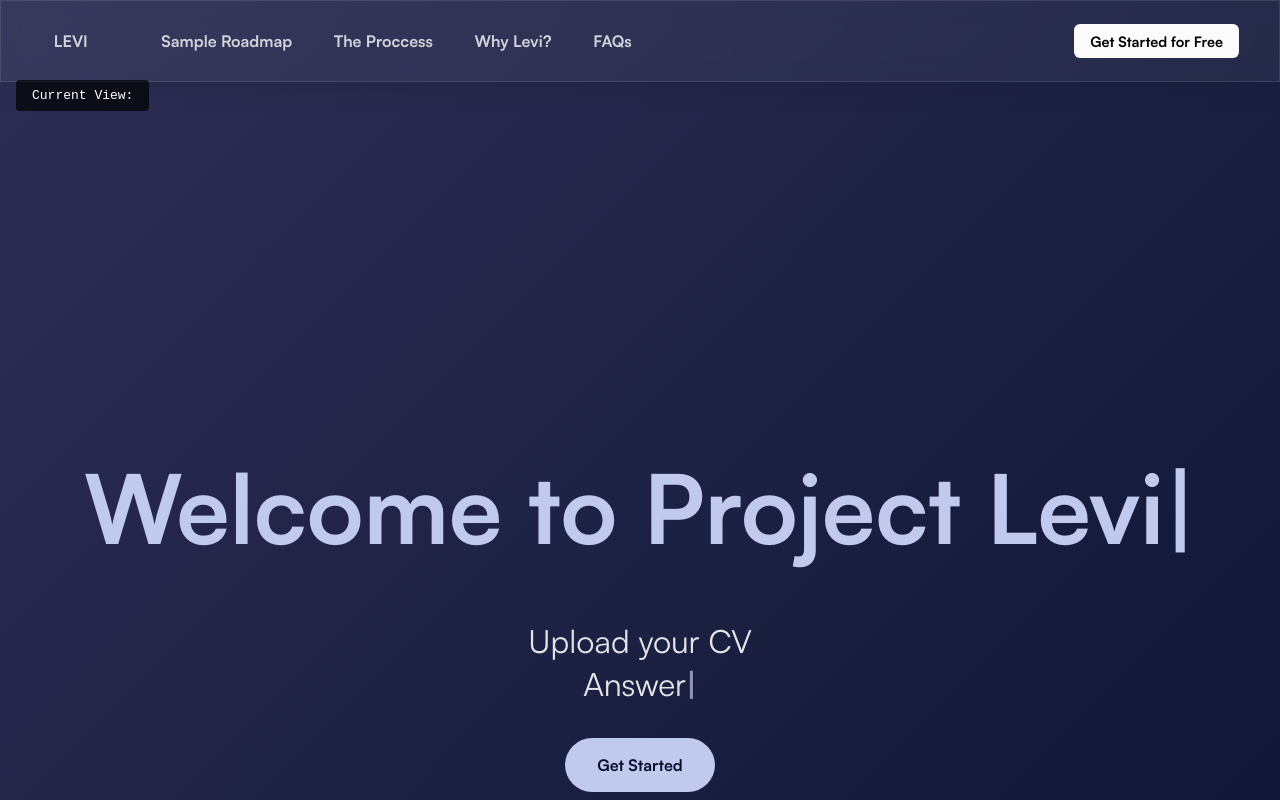
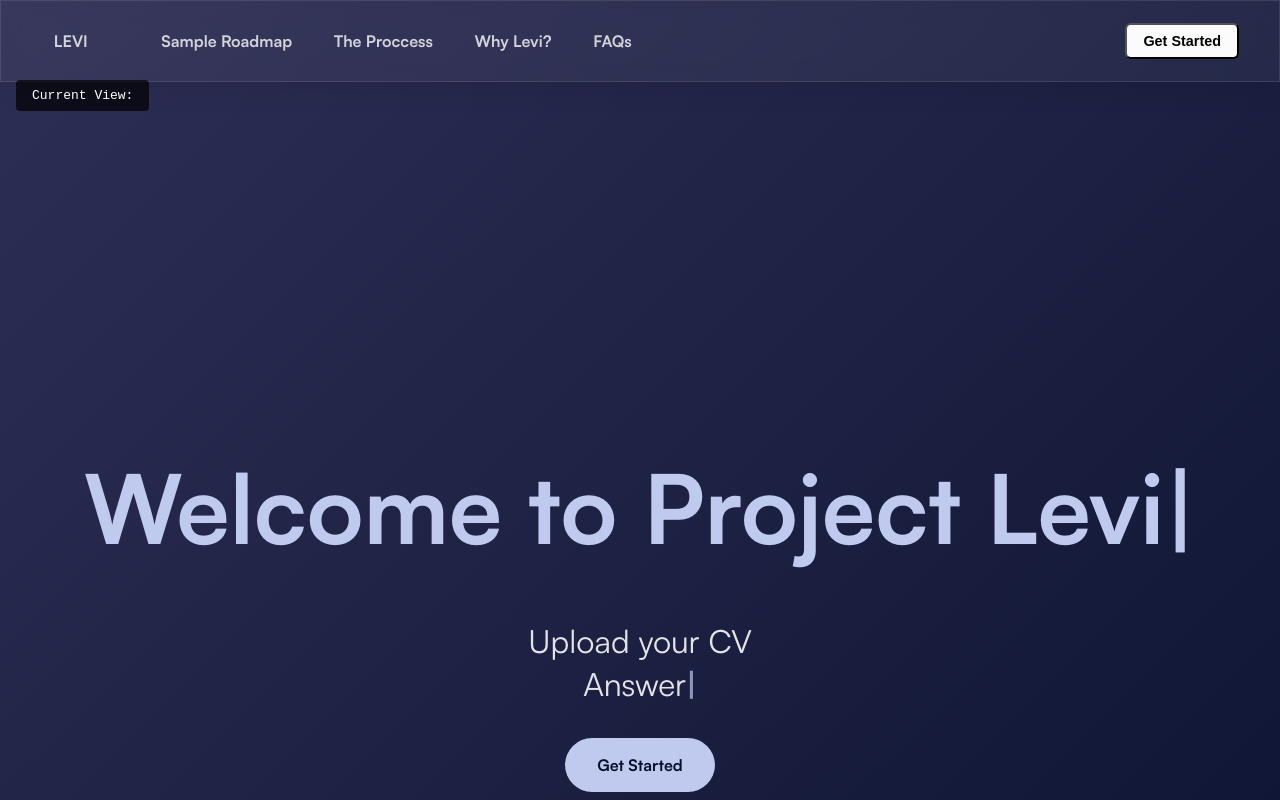
Before and after one commit to es2323/PROJECT-LEVI, a Vue app in the folder frontend/: page / in a window 1280 px wide. Shown: the top 800 px of the page. Built offline with nearby package versions, Linux system fonts and the light colour scheme.

Commit message:
Task: Complete Google Login Start

```diff
--- a/frontend/src/components/LandingPage.vue
+++ b/frontend/src/components/LandingPage.vue
@@ -22,6 +22,23 @@
 
 <script setup>
 import Typewriter from './Typewriter.vue';
+
+function redirectToGoogleLogin() {
+  // 1. Get your Client ID from the environment variables
+  const clientId = import.meta.env.VITE_GOOGLE_CLIENT_ID;
+
+  // 2. This is the backend endpoint Google will redirect the user back to
+  const redirectUri = "http://127.0.0.1:8000/api/auth/google/callback";
+
+  // 3. These are the permissions you're asking for
+  const scope = "openid profile email";
+
+  // 4. Construct the full Google OAuth URL
+  const authUrl = `https://accounts.google.com/o/oauth2/v2/auth?client_id=${clientId}&redirect_uri=${redirectUri}&response_type=code&scope=${scope}&access_type=offline&prompt=consent`;
+
+  // 5. Redirect the user to that URL
+  window.location.href = authUrl;
+}
 </script>
 
 <style scoped>
--- a/frontend/src/components/NavBar.vue
+++ b/frontend/src/components/NavBar.vue
@@ -12,11 +12,31 @@
       </div>
       </div>
 
-    <div class="nav-cta">
-      <a href="#upload" class="cta-button">Get Started for Free</a>
+    <div class="landing-container">
+      <button @click="redirectToGoogleLogin" class="cta-button">Get Started</button>
     </div>
   </nav>
 </template>
+
+<script setup>
+
+function redirectToGoogleLogin() {
+  // 1. Get your Client ID from the environment variables
+  const clientId = import.meta.env.VITE_GOOGLE_CLIENT_ID;
+
+  // 2. This is the backend endpoint Google will redirect the user back to
+  const redirectUri = "http://127.0.0.1:8000/api/auth/google/callback";
+
+  // 3. These are the permissions you're asking for
+  const scope = "openid profile email";
+
+  // 4. Construct the full Google OAuth URL
+  const authUrl = `https://accounts.google.com/o/oauth2/v2/auth?client_id=${clientId}&redirect_uri=${redirectUri}&response_type=code&scope=${scope}&access_type=offline&prompt=consent`;
+
+  // 5. Redirect the user to that URL
+  window.location.href = authUrl;
+}
+</script>
 
 <style scoped>
 .navbar {
--- a/frontend/src/components/RoadmapView.vue
+++ b/frontend/src/components/RoadmapView.vue
@@ -30,7 +30,9 @@
           <h3>Top Demanded Skills Pathway</h3>
           <div class="timeline">
             <div v-for="item in roadmapData.summary_roadmap.top_skills" :key="item.skill" class="timeline-item">
-              <div class="skill-node">{{ item.skill }}</div>
+              <div class="skill-node required" @click="selectSkill(item)">
+                {{ item.skill }}
+              </div>
             </div>
           </div>
         </div>
--- a/frontend/src/data/mockRoadmapData.js
+++ b/frontend/src/data/mockRoadmapData.js
@@ -1,3 +1,4 @@
+// frontend/src/data/mockRoadmapData.js
 // frontend/src/data/mockRoadmapData.js
 
 export const mockData = {
@@ -5,10 +6,21 @@ export const mockData = {
     "title": "Overall Skill Summary",
     "description": "An overview of the most critical skills demanded across all your selected roles.",
     "top_skills": [
-      { "skill": "Cloud Platforms (AWS/GCP)" },
-      { "skill": "JavaScript Frameworks (Vue.js)" },
-      { "skill": "CI/CD Pipelines" },
-      { "skill": "Database Management (SQL)" }
+      {
+        "skill": "Cloud Platforms (AWS/GCP)",
+        "explanation": "Proficiency in a major cloud provider is a universal requirement for most modern tech roles, enabling scalable deployment and management of applications.",
+        "recommended_resources": [
+          { "type": "Video", "title": "AWS Fundamentals: Going Cloud-Native", "url": "#", "is_premium": false },
+          { "type": "Course", "title": "Google Cloud Digital Leader Training", "url": "#", "is_premium": true }
+        ]
+      },
+      {
+        "skill": "JavaScript Frameworks (Vue.js)",
+        "explanation": "Essential for building modern, interactive web applications. Vue.js is a popular and approachable choice.",
+        "recommended_resources": [
+           { "type": "Documentation", "title": "Vue.js - The Official Guide", "url": "https://vuejs.org/guide/introduction.html", "is_premium": false }
+        ]
+      }
     ]
   },
   "individual_roadmaps": [
```
